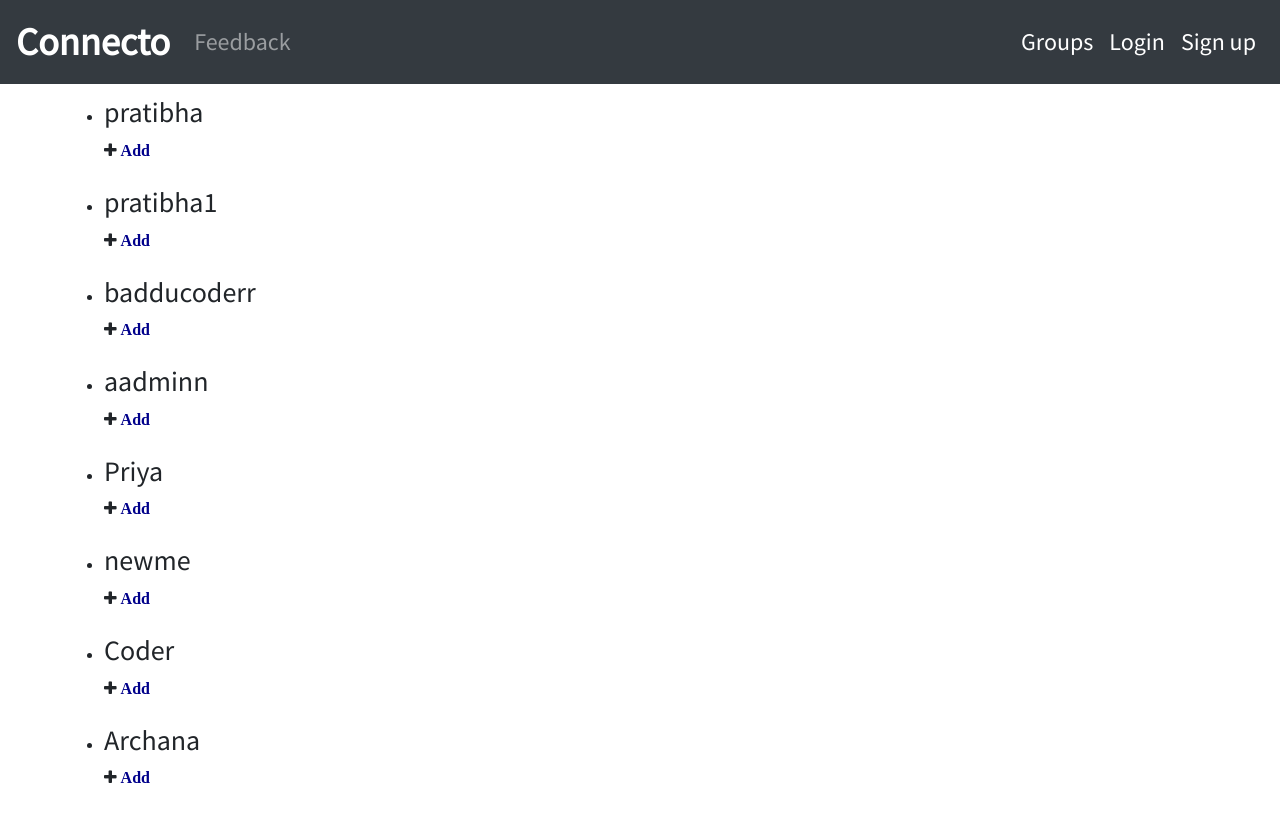
After one commit to PratibhaShrivastav/Social-Network, a Django app: page /all-users/ in a window 1280 px wide. The commit adds this page. Run offline with Django 3.2, Linux system fonts and the light colour scheme; data comes from the database, SQL or seed files in the repository; both versions use the stored data as it was after the commit; some libraries are stand-ins or nearby versions.

Commit message:
all users list page added

```diff
--- a/SMwebsite/urls.py
+++ b/SMwebsite/urls.py
@@ -18,6 +18,7 @@ from django.urls import path,include
 from accounts.views import HomePage
 from django.conf import settings
 from django.conf.urls.static import static
+from accounts.views import AllUsers
 
 urlpatterns = [
     path('admin/', admin.site.urls),
@@ -26,4 +27,5 @@ urlpatterns = [
     path('accounts/',include('django.contrib.auth.urls')),
     path('group/',include('groups.urls')),
     path('posts/',include('posts.urls')),
+    path('all-users/',AllUsers.as_view(),name='allusers'),
 ]+ static(settings.MEDIA_URL, document_root=settings.MEDIA_ROOT)
--- a/accounts/templates/Profile/profile_detail.html
+++ b/accounts/templates/Profile/profile_detail.html
@@ -3,6 +3,7 @@
 {% load crispy_forms_tags %}
 
 {% block content %}
+    <a class="btn btn-primary btn-lg" href="{% url 'allusers' %}" id="addfrndbtn"> Add friends </a>
     <div class="card">
         <img src="{{ profile.profile_pic.url }}" alt="Your picture" style="width:90%;padding-top:15px;padding-left:45px;">
         <h1 id="profilename">{{profile.user.username}}</h1>
@@ -11,7 +12,9 @@
         {% else %}
         <p>FEMALE</p>
         {% endif %}
+        {% if profile.user.email %}
         <p><i class="fa fa-envelope" aria-hidden="true"></i>&nbsp;&nbsp;{{profile.user.email}}</p>
+        {% endif %}
         <p><i class="fa fa-phone" aria-hidden="true"></i>&nbsp;&nbsp;{{profile.contact}}</p>
     </div>
 {% endblock %}
--- /dev/null
+++ b/accounts/templates/Users/allusers.html
@@ -0,0 +1,13 @@
+{% extends 'base.html'%}
+
+{% block content %}
+<div class="userlist">
+<ul>
+    {% for user in users %}
+       <li> <h3>{{user.username}}</h3><span class="fa fa-plus" aria-hidden="true">
+        <a href="#" id="addbtn"> Add </a></span></li>
+       <br>
+    {% endfor %}
+</ul>
+</div>
+{% endblock %}
--- a/accounts/views.py
+++ b/accounts/views.py
@@ -1,10 +1,11 @@
 from django.shortcuts import render,redirect
 from django.contrib.auth.models import User
-from django.views.generic import TemplateView,CreateView, DetailView
+from django.views.generic import TemplateView,CreateView, DetailView,ListView
 from accounts.forms import CreateUserForm
 from django.urls import reverse_lazy,reverse
 from django.contrib.auth.mixins import LoginRequiredMixin
 from .models import Profile,ContactUs
+from django.contrib.auth.models import User
 # Create your views here.
 
 
@@ -51,3 +52,9 @@ class ContactUs(CreateView):
     template_name = 'Contact/contact_form.html'
     fields = '__all__'
     success_url = reverse_lazy('home')
+
+
+class AllUsers(ListView):
+    model=User
+    template_name='Users/allusers.html'
+    context_object_name='users'
--- a/static/css/base.css
+++ b/static/css/base.css
@@ -95,7 +95,7 @@ nav {
     margin: auto;
     text-align: center;
     background-color:lightblue;
-    margin-top: 50px;
+    margin-top: 40px;
     font-size: 1.7em;
   }
 #profilename{
@@ -108,3 +108,14 @@ nav {
     margin-right: auto;
     margin-top: 5%;
 }
+#addfrndbtn {
+    float: right;
+    font-weight: bold;
+}
+
+#addbtn {
+    font-weight: bold;
+}
+.userlist {
+    margin-left: 5%;
+}
```
Also changed, not shown: db.sqlite3, media/images/IMG_8402.JPG (added), media/images/me_Snq7Nyx.png (added), media/images/pic.jpg (added).
